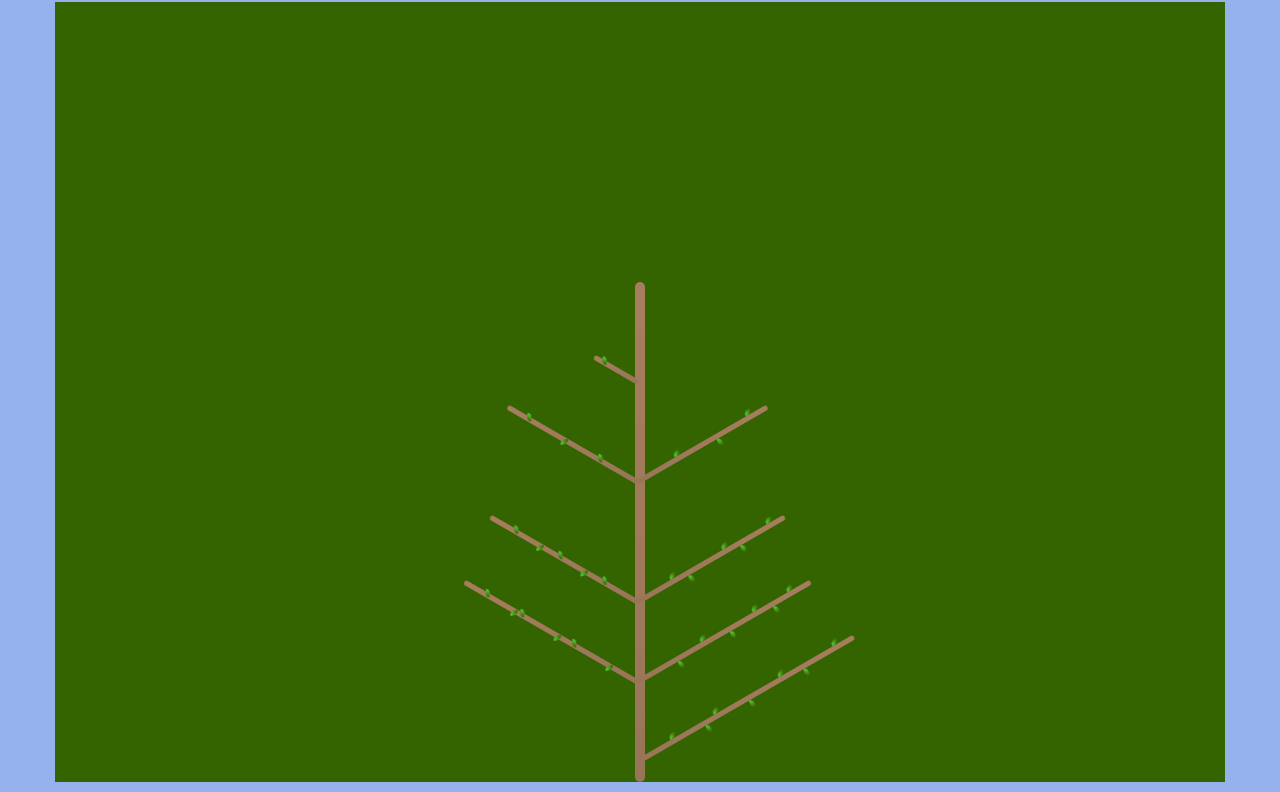
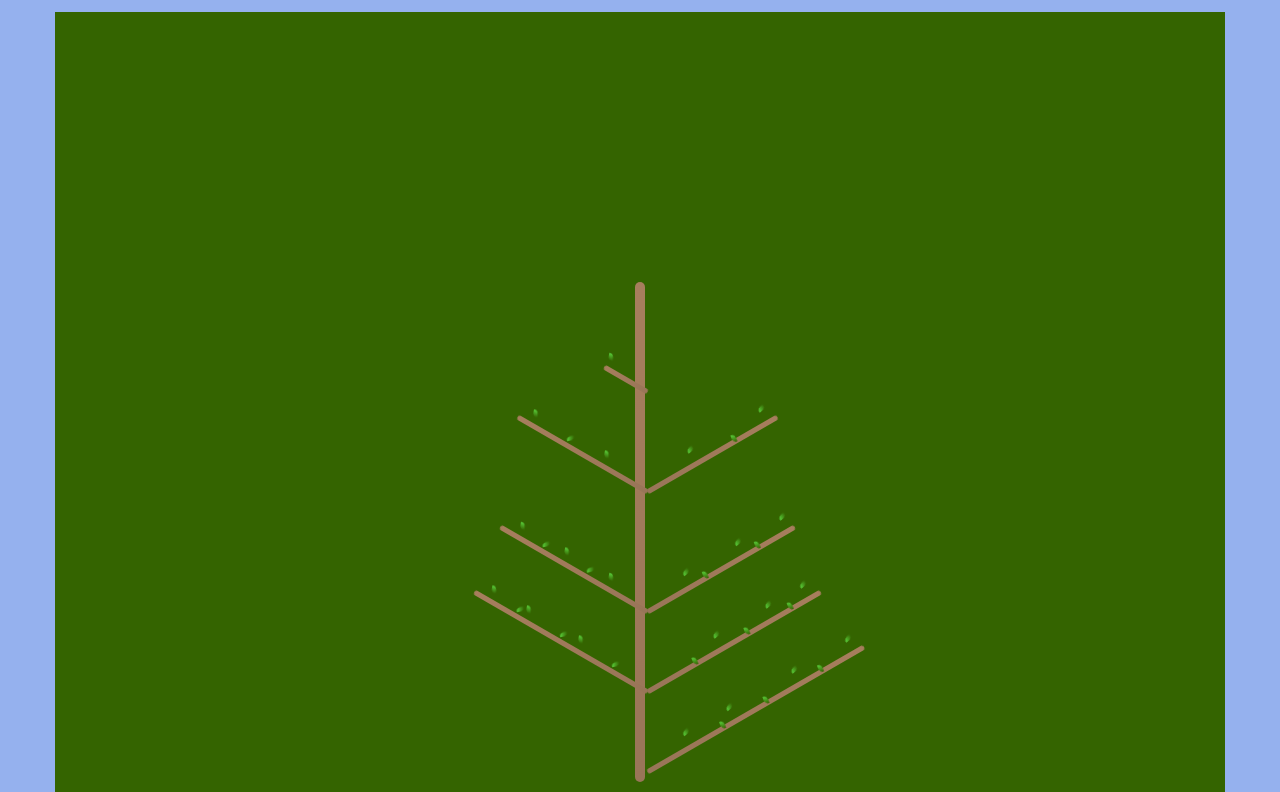
Before and after one commit to Kristina-Pochtovaya/study_css_projects, a website built with Parcel: page index.html in a window 1280 px wide. Shown: the part 45-837 px from the top of the page. Built offline with nearby package versions, Linux system fonts and the light colour scheme.

Commit message:
cherry_pick

```diff
--- a/src/css/index.css
+++ b/src/css/index.css
@@ -2,6 +2,8 @@
 
 div {
   background-color: #346400;
+  font-size: 21px;
+  margin: 10px;
 }
 
 * {
```
